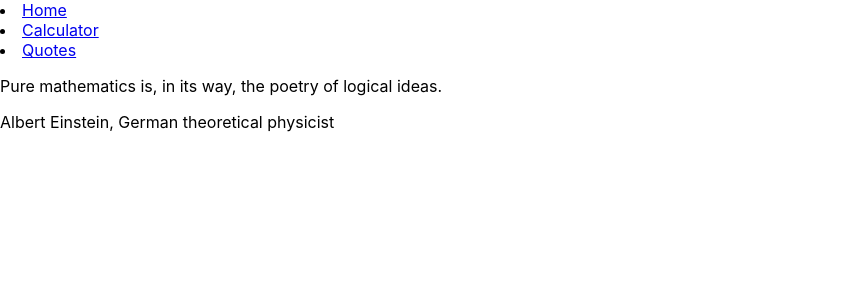
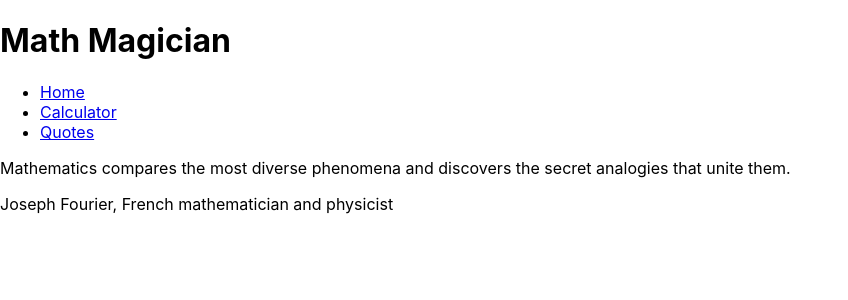
Before and after one commit to gdumani/math-magician, a React (Create React App) app: page /quote in a window 1280 px wide. Shown: the top 300 px of the page, without its empty margins (0-848 px from the left). Built offline with nearby package versions, Linux system fonts and the light colour scheme.

Commit message:
fix navbar

```diff
--- a/src/components/currentQuote.js
+++ b/src/components/currentQuote.js
@@ -1,10 +1,58 @@
+const Quotes = [
+  {
+    phrase: 'A mathematician who is not also something of a poet will never be a complete mathematician.',
+    author: 'Karl Weierstrass, German mathematician',
+  },
+
+  {
+    phrase: 'Mathematics compares the most diverse phenomena and discovers the secret analogies that unite them.',
+    author: 'Joseph Fourier, French mathematician and physicist',
+  },
+
+  {
+    phrase: 'Mathematics is not about numbers, equations, computations, or algorithms: it is about understanding.',
+    author: 'William Paul Thurston, American mathematician',
+  },
+
+  {
+    phrase: 'Somehow it’s okay for people to chuckle about not being good at math. Yet, if I said “I never learned to read,” they’d say I was an illiterate dolt.',
+    author: 'Neil deGrasse Tyson, American astrophysicist and author',
+  },
+
+  {
+    phrase: 'In mathematics the art of proposing a question must be held of higher value than solving it.',
+    author: 'Georg Cantor, German mathematician',
+  },
+
+  {
+    phrase: 'It is clear that the chief end of mathematical study must be to make the students think.',
+    author: 'John Wesley Young, American mathematician',
+  },
+
+  {
+    phrase: 'Go down deep enough into anything and you will find mathematics.',
+    author: 'Dean Schlicter',
+  },
+
+  {
+    phrase: 'Nature is written in mathematical language.',
+    author: 'Galileo Galilei, Italian astronomer, physicist and engineer',
+  },
+
+  {
+    phrase: 'Mathematics is a language.',
+    author: 'Josiah Willard Gibbs, American scientist',
+  },
+
+];
+
 const CurrentQuote = () => (
   <div>
     <p className="phrase">
-      Pure mathematics is, in its way, the poetry of logical ideas.
+      {Quotes[1].phrase}
     </p>
     <p className="author">
-      Albert Einstein, German theoretical physicist
+      {Quotes[1].author}
     </p>
   </div>
 );
--- a/src/components/navbar.js
+++ b/src/components/navbar.js
@@ -3,6 +3,8 @@ import { Link } from 'react-router-dom';
 
 const NavBar = () => (
   <div>
+    <h1>Math Magician</h1>
+    <ul>
       <li>
         <Link to="/">Home</Link>
       </li>
@@ -12,6 +14,7 @@ const NavBar = () => (
       <li>
         <Link to="/quote">Quotes</Link>
       </li>
+    </ul>
   </div>
 );
 export default NavBar;
```
Lines whose indentation alone changed are shown as unchanged.
